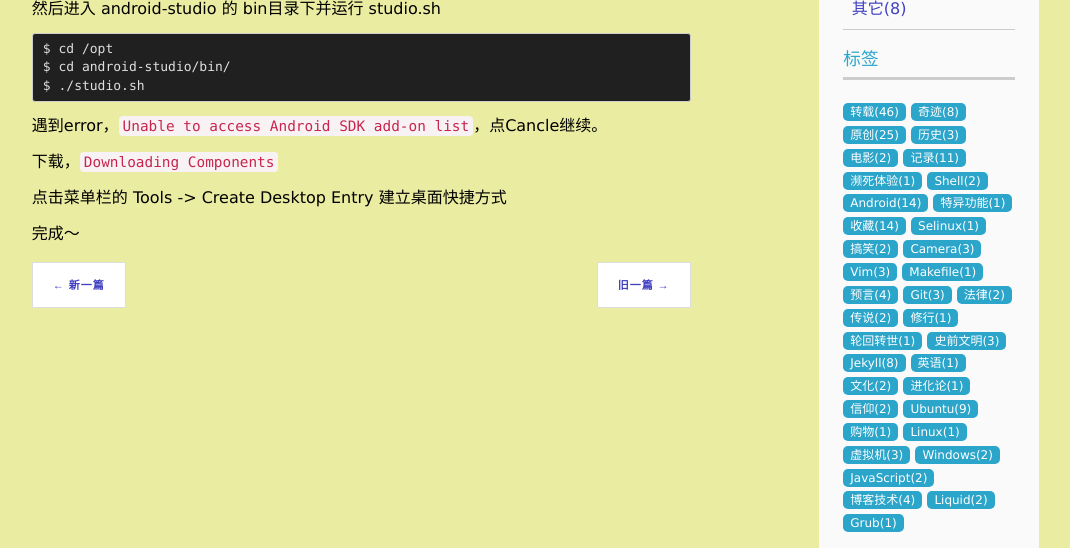
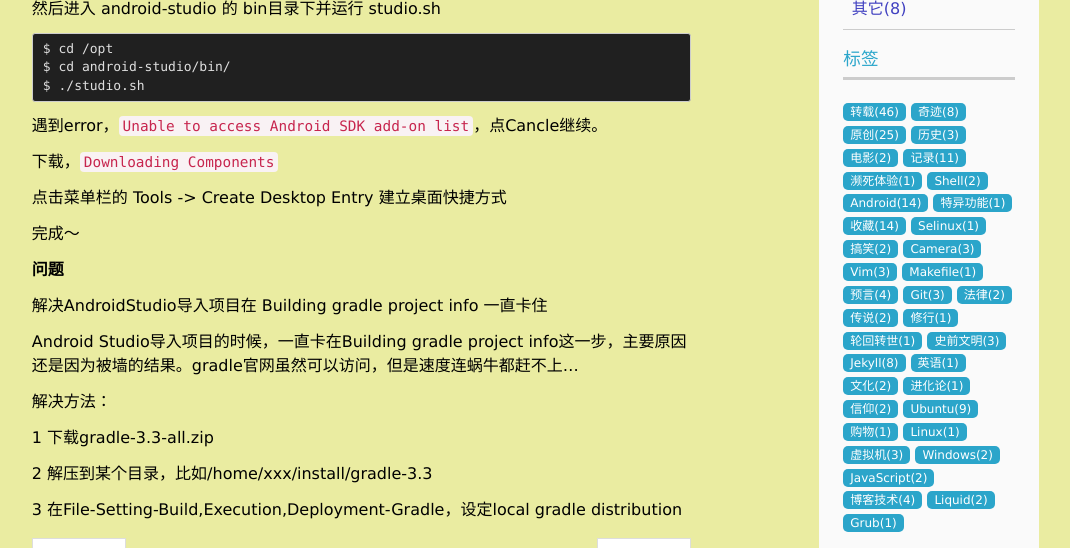
Before and after one commit to cleanli/cleanhome, a Jekyll site: the page built from _posts/2017-06-10-Install_Android_Studio.md, in a window 1280 px wide and 900 px high, scrolled down 536 px, cut to the strip 0-548 px from the top of the window. Shown: the whole strip, without its empty margins (164-1234 px from the left). Built offline with Jekyll 4.4.1, drawn with Linux system fonts in a browser that asks for light colours.

Commit message:
update android studio

```diff
--- a/_posts/2017-06-10-Install_Android_Studio.md
+++ b/_posts/2017-06-10-Install_Android_Studio.md
@@ -34,3 +34,17 @@
 点击菜单栏的 Tools -> Create Desktop Entry 建立桌面快捷方式
 
 完成～
+
+**问题**
+
+解决AndroidStudio导入项目在 Building gradle project info 一直卡住
+
+Android Studio导入项目的时候，一直卡在Building gradle project info这一步，主要原因还是因为被墙的结果。gradle官网虽然可以访问，但是速度连蜗牛都赶不上...
+
+解决方法：
+
+1 下载gradle-3.3-all.zip
+
+2 解压到某个目录，比如/home/xxx/install/gradle-3.3
+
+3 在File-Setting-Build,Execution,Deployment-Gradle，设定local gradle distribution
```
